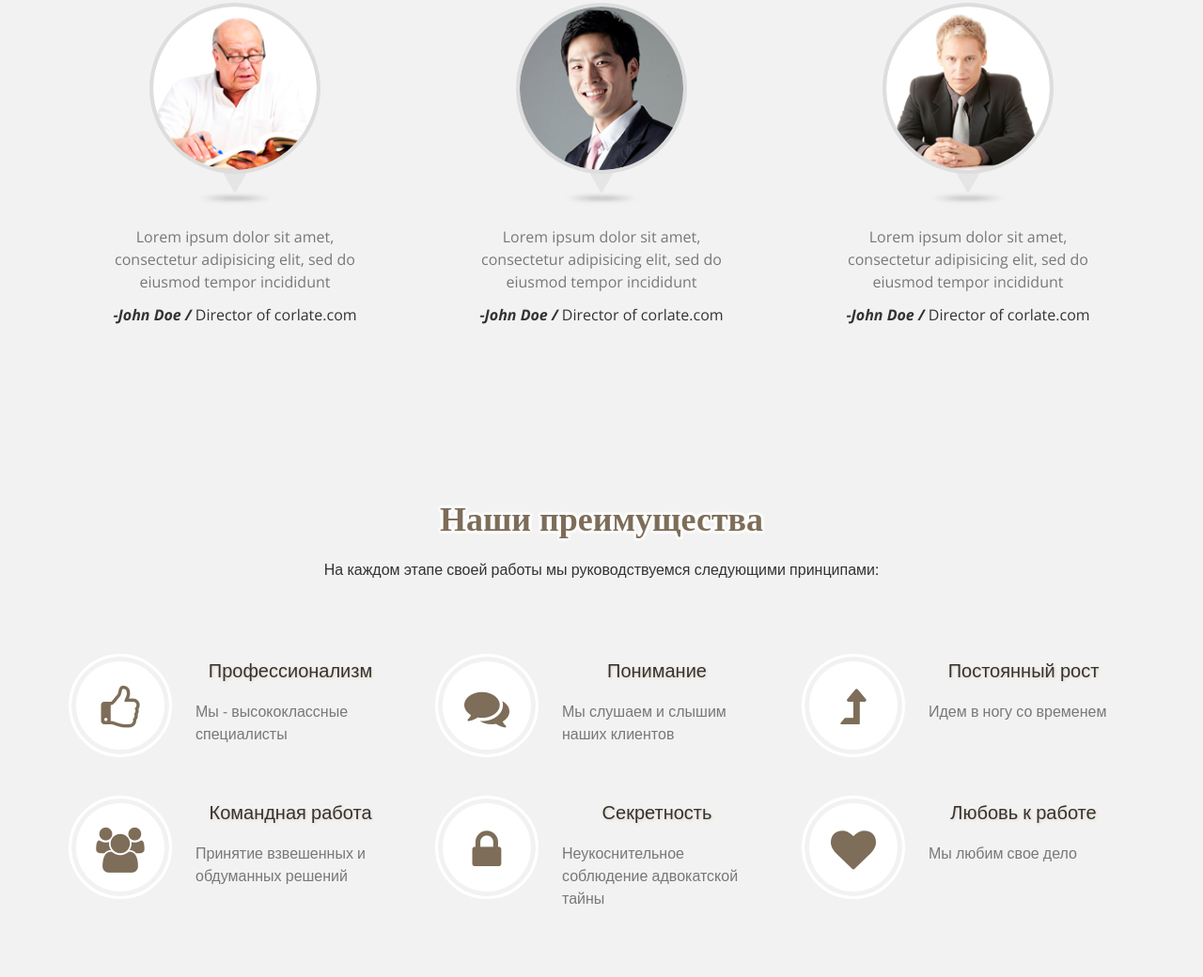
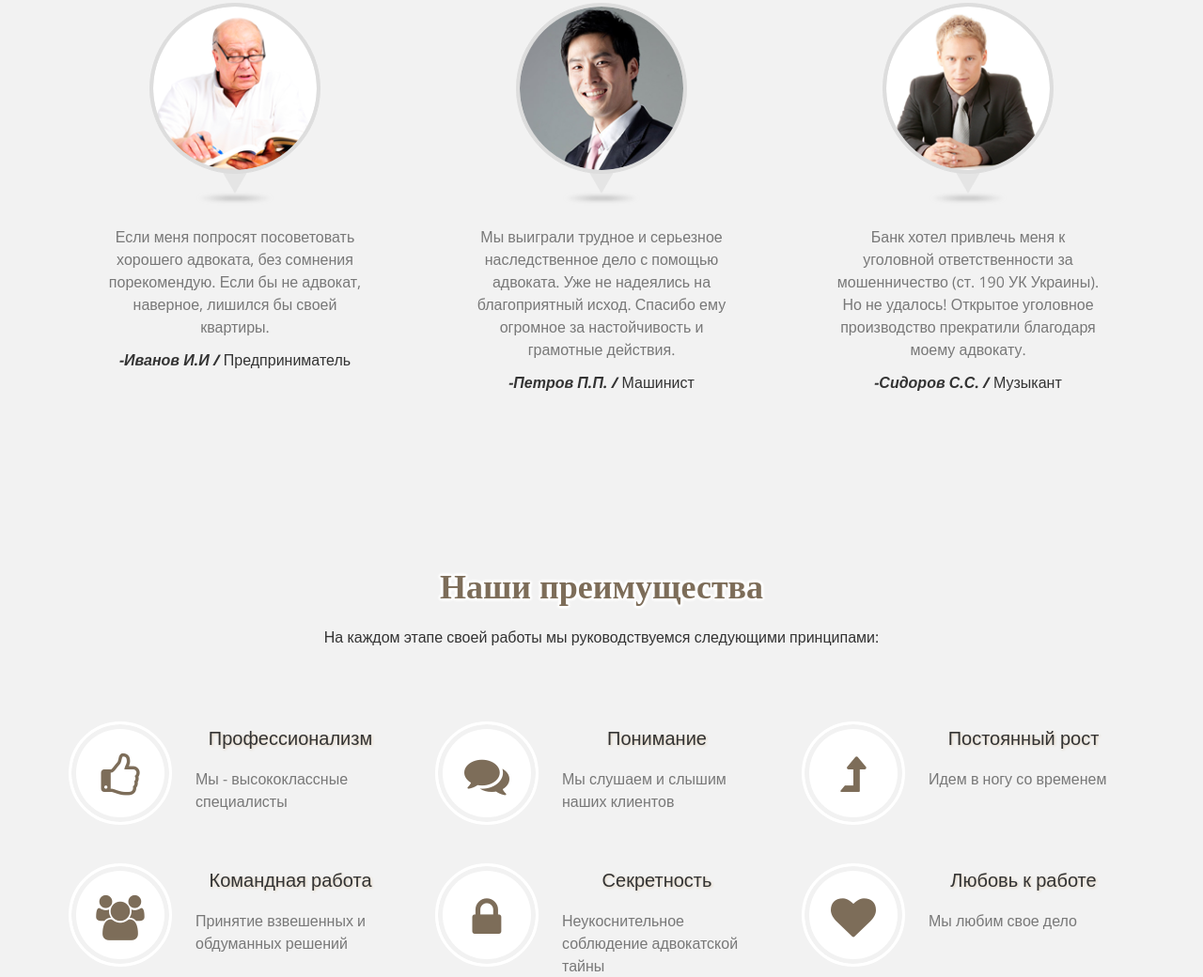
Before and after one commit to Nikolay-Kochura/LawyerSite, a plain HTML site: page index.html in a window 1280 px wide. Shown: the part 2031-3071 px from the top of the page at 94% size. Drawn offline with nearby package versions, Linux system fonts and the light colour scheme; some packages are replaced by stand-ins of ours; files whose address does not match are found by name; a web font is replaced by a local one.

Commit message:
about services

```diff
--- a/index.html
+++ b/index.html
@@ -203,22 +203,22 @@
 				<div class="col-md-4 wow fadeInDown">
 					<div class="clients-comments text-center">
 						<img src="images/client1.png" class="img-circle" alt="">
-						<h3>Lorem ipsum dolor sit amet, consectetur adipisicing elit, sed do eiusmod tempor incididunt</h3>
-						<h4><span>-John Doe /</span>  Director of corlate.com</h4>
+						<h3>Если меня попросят посоветовать хорошего адвоката, без сомнения порекомендую. Если бы не адвокат, наверное, лишился бы своей квартиры.</h3>
+						<h4><span>-Иванов И.И /</span>  Предприниматель</h4>
 					</div>
 				</div>
 				<div class="col-md-4 wow fadeInDown">
 					<div class="clients-comments text-center">
 						<img src="images/client2.png" class="img-circle" alt="">
-						<h3>Lorem ipsum dolor sit amet, consectetur adipisicing elit, sed do eiusmod tempor incididunt</h3>
-						<h4><span>-John Doe /</span>  Director of corlate.com</h4>
+						<h3>Мы выиграли трудное и серьезное наследственное дело с помощью адвоката. Уже не надеялись на благоприятный исход. Спасибо ему огромное за настойчивость и грамотные действия.</h3>
+						<h4><span>-Петров П.П. /</span>  Машинист</h4>
 					</div>
 				</div>
 				<div class="col-md-4 wow fadeInDown">
 					<div class="clients-comments text-center">
 						<img src="images/client3.png" class="img-circle" alt="">
-						<h3>Lorem ipsum dolor sit amet, consectetur adipisicing elit, sed do eiusmod tempor incididunt</h3>
-						<h4><span>-John Doe /</span>  Director of corlate.com</h4>
+						<h3>Банк хотел привлечь меня к уголовной ответственности за мошенничество (ст. 190 УК Украины). Но не удалось! Открытое уголовное производство прекратили благодаря моему адвокату.</h3>
+						<h4><span>-Сидоров С.С. /</span> Музыкант</h4>
 					</div>
 				</div>
 			</div>
```
